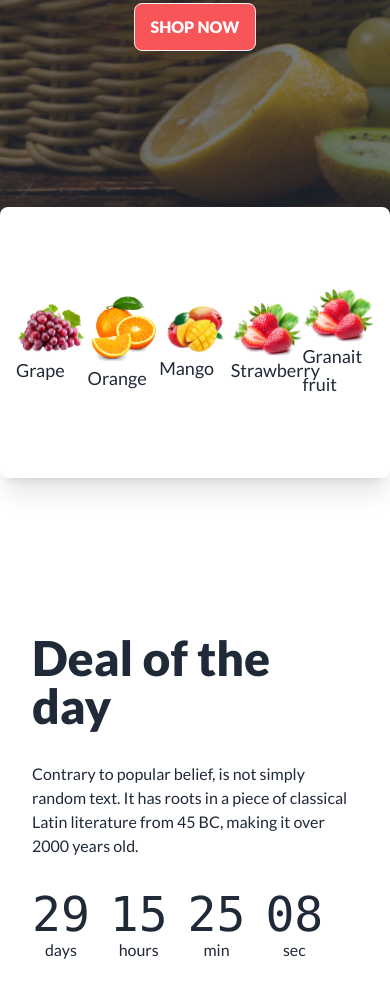
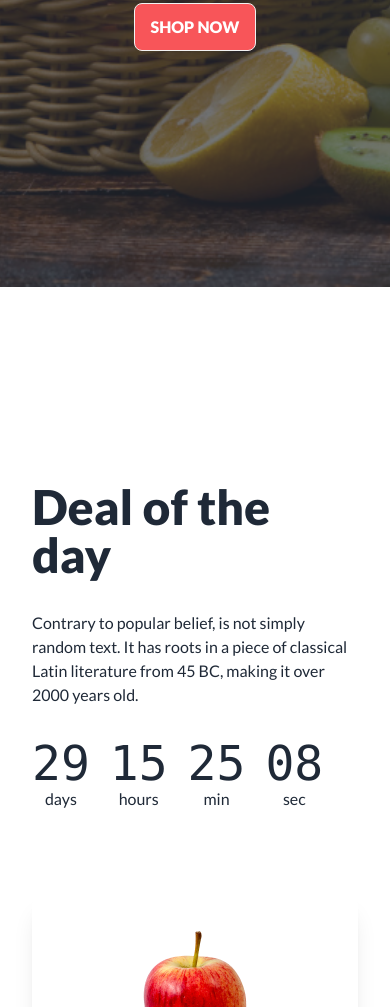
Before and after one commit to farhanamimu/my-fruit-brust-assignment, a plain HTML site: page index.html in a window 390 px wide. Shown: the part 809-1816 px from the top of the page. Drawn offline with nearby package versions, Linux system fonts and the light colour scheme; grey boxes are pictures that could not be loaded.

Commit message:
added more and more responsive

```diff
--- a/index.html
+++ b/index.html
@@ -76,7 +76,7 @@
 
         <div class="carousel w-full">
             <div id="slide1" class="carousel-item relative w-full">
-                <div class="hero min-h-screen mx-auto my-20" style="background-image: url(./images/banner1.png);">
+                <div class="hero md: min-h-screen mx-auto my-20" style="background-image: url(./images/banner1.png);">
                     <div class="hero-overlay bg-opacity-60"></div>
                     <div class="hero-content text-center text-neutral-content">
                         <div class="max-w-md">
@@ -143,7 +143,7 @@
 
         <!-- fruit bar -->
         <div
-            class="grid grid-cols-5 max-w-screen-lg mx-auto relative -mt-40 py-20 bg-white items-center rounded-lg px-4 shadow-xl ">
+            class=" hidden md:grid grid-cols-5 max-w-screen-lg mx-auto relative -mt-40 py-20 bg-white items-center rounded-lg px-4 shadow-xl ">
             <div>
                 <img src="./images/fruit1.png" alt="">
                 <p class="text-lg font-medium">Grape</p>
@@ -168,7 +168,7 @@
         </section>
 
     </header>
-    <main class="my-10 max-w-screen-2xl mx-auto px-8 md:px-16 lg:px-24 py-5">
+    <main class="md:my-10 max-w-screen-2xl mx-auto px-8 md:px-16 lg:px-24 py-5">
         <section class="my-24">
             <div class="flex flex-col md:flex-row justify-between">
                 <div>
```
